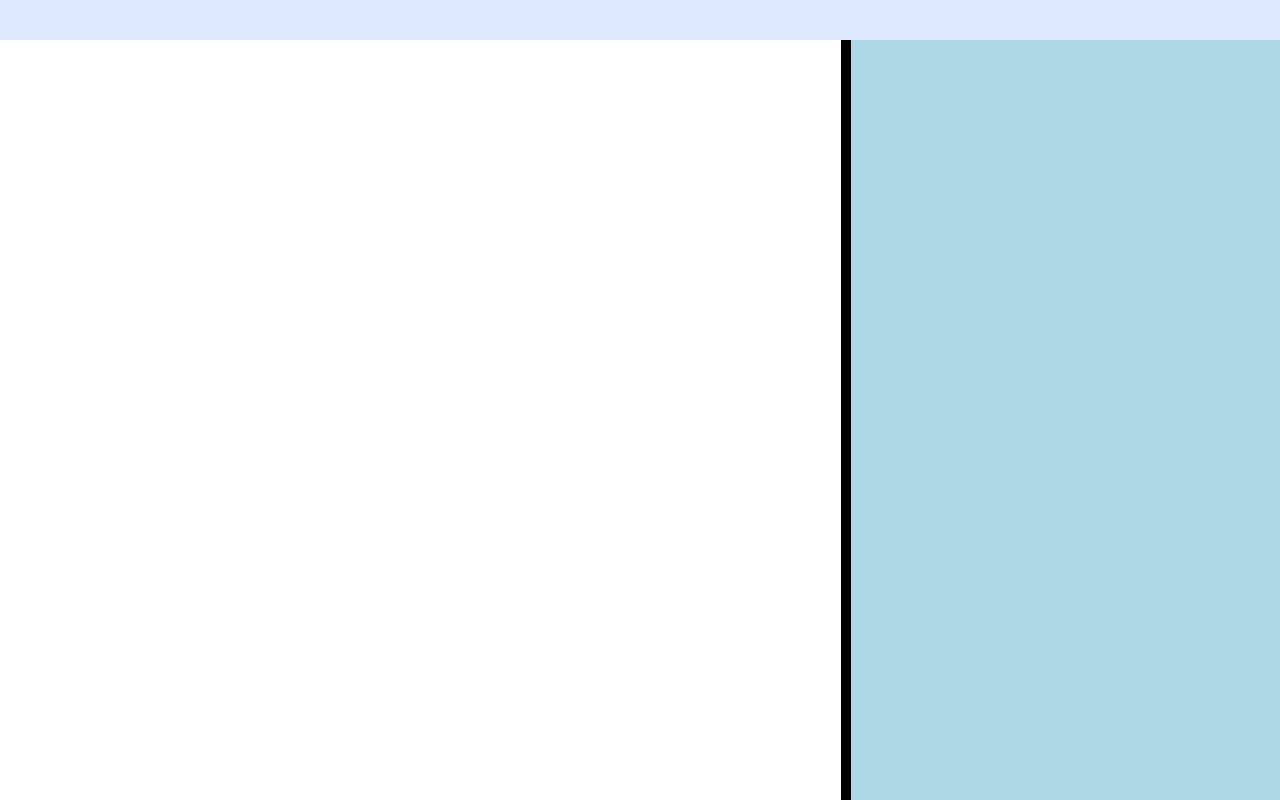
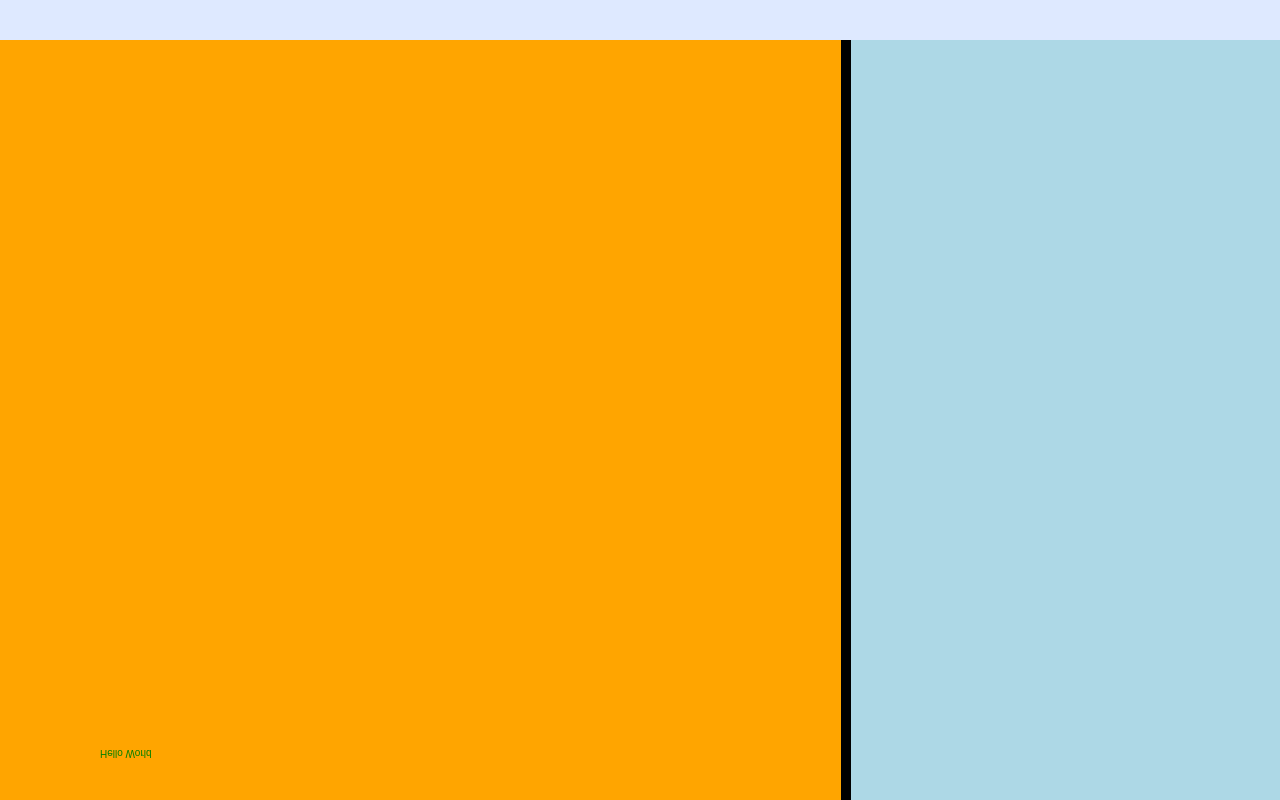
Before and after one commit to fstien/eLabsJS, a plain HTML site: page index.html in a window 1280 px wide. Drawn offline with Linux system fonts and the light colour scheme.

Commit message:
About to set boxes

```diff
--- a/eLabs.js
+++ b/eLabs.js
@@ -1,4 +1,6 @@
 var lab = {
+
+	graphArray: [],
 
 	UI: {
 		browser: {
@@ -7,7 +9,9 @@ var lab = {
 			mobile: mobileCheck(),
 		},
 		canvas: {
-			// .width, .height and .ratio
+			width: 0,
+			height: 0,
+			ratio: 1,
 		},
 		menu: {
 			desktop: 40,
@@ -21,18 +25,11 @@ var lab = {
 		}
 	},
 
+	mouse: {
 
-}
+	},
 
-// WHEN SCRIPT.JS IS LOADED
-$(document).ready(function() {
-
-// Define the ctx for canvas1
-var canvasVar = document.getElementById("canvasOne");
-var ctx = canvasVar.getContext("2d");
-
-
-lab.setCSS = function() {
+	setCSS: function() {
 		// Update the this UI lab object properties and set the div sizes
 		if(this.UI.browser.mobile) {
 			// Set the NavBar height for mobile
@@ -56,26 +53,106 @@ lab.setCSS = function() {
 		}
 	}
 
+}
+
+// Define the graph ratio (width/height), the padding in pixes and the scalse as a proportion of the plotUnitWidth in terms of the number of units on the X-axis
+function Graph(props) {
+	// The width/height ratio
+	this.ratio = props.ratio || 1;
+
+	// The padding size for the plot in the box
+	this.padding = props.padding || 10;
+
+	// The scale?
+	this.scale = props.scale || 1;
+
+	// Create the empty box object which will store coordinates for the box including paddings
+	this.box = {};
+
+	// Create the empty plot object which will store coordinates
+	this.plot = {};
+
+	// The default number of pixels by which the plot can overflow
+	this.plotPadding = props.padding || 4;
+
+	// Object of elements on the
+	this.elements = {}
+
+	// Set the default background color to white
+	this.color = props.color || "white";
+
+	// Set the default number of axes to 1
+	this.axes = props.axes || 1;
+
+	// Whether or not the graph appears
+	this.visible = false;
+
+	// Boolean for if the graph is being hovered
+	this.hover = false;
+
+	// The constructor name
+	this.className = arguments.callee.toString().match(/function\s+([^\s\(]+)/)[1];
+
+	this.arrayIndex = lab.graphArray.length;
+
+	// Add the graph to the lab graphArray
+	lab.graphArray.push(this);
+}
+
+Graph.prototype.setBox = function() {
+
+
+}
+
+// WHEN SCRIPT.JS IS LOADED
+$(document).ready(function() {
+
+// Define the ctx for canvas1
+var canvasVar = document.getElementById("canvasOne");
+var ctx = canvasVar.getContext("2d");
+
+// compute the constant ratio to scale the canvas with
+var devicePixelRatio = window.devicePixelRatio || 1;
+// determine the backing store ratio
+var backingStoreRatio = ctx.webkitBackingStorePixelRatio || ctx.mozBackingStorePixelRatio || ctx.msBackingStorePixelRatio || ctx.oBackingStorePixelRatio ||ctx.backingStorePixelRatio || 1;
+lab.UI.pixelRatio = (devicePixelRatio/backingStoreRatio)*1;
+
+// Apply different CSS properties depending on whether the device is mobile
 lab.setCSS()
 
+// Convert the canvas to a retina canvas. Call this every time the canvas is resized.
+lab.retinaTransform = function() {
+	// Tranform the lab for retina devices testing
+    var oldWidth = canvasVar.width;
+    var oldHeight = canvasVar.height;
+    canvasVar.width = oldWidth * this.UI.pixelRatio;
+    canvasVar.height = oldHeight * this.UI.pixelRatio;
+    canvasVar.style.width = oldWidth + 'px';
+    canvasVar.style.height = oldHeight + 'px';
+	ctx.translate(0, 0);
+    ctx.scale(this.UI.pixelRatio, this.UI.pixelRatio);
+    // Convert to cartesian coordinates with the retina transformation
+	ctx.translate(0, canvasVar.height/this.UI.pixelRatio);
+	ctx.scale(1,-1);
+}
 
 // Resize the UI elements when the desktop browser window changes size
-lab.resize = function() {
-
+lab.canvasResize = function() {
 	// Override the control pane size if it is outside the boundaries
 	this.UI.control.widthSize = Math.min(Math.max(this.UI.control.widthSize, this.UI.control.min), this.UI.control.max);
-
 	// Update the browser dimensions
 	this.UI.browser.height = $(window).height()
 	this.UI.browser.width = $(window).width()
-
 	// Update the this UI lab object properties and set the div sizes
-	if(!this.UI.browser.mobile) {
+	if(this.UI.browser.mobile) {
+		this.UI.canvas.height = this.UI.browser.height;
+		this.UI.canvas.width = this.UI.browser.width;
+	}
+	else {
 		// Set the lab size, with the newly updated browser dimensions
 		this.UI.canvas.height = this.UI.browser.height - this.UI.menu.desktop;
 		this.UI.canvas.width = this.UI.browser.width - this.UI.control.widthSize - this.UI.splitterSize;
 		this.UI.canvas.ratio = this.UI.canvas.width/this.UI.canvas.height
-
 		// Reset the size of divs
 		$("#One").height(this.UI.canvas.height)
 		$("#One").width(this.UI.canvas.width)
@@ -84,26 +161,38 @@ lab.resize = function() {
 		$("#Two").height(this.UI.canvas.height)
 		$("#Two").width(this.UI.control.widthSize)
 	}
-
 	// Set the lab width and height
 	canvasVar.height = this.UI.canvas.height;
 	canvasVar.width = this.UI.canvas.width;
 
-	// Tranform the lab for retina devices testing
-    var oldWidth = canvasVar.width;
-    var oldHeight = canvasVar.height;
-    canvasVar.width = oldWidth * lab.UI.pixelRatio;
-    canvasVar.height = oldHeight * lab.UI.pixelRatio;
-    canvasVar.style.width = oldWidth + 'px';
-    canvasVar.style.height = oldHeight + 'px';
-	ctx.translate(0, 0);
-    ctx.scale(lab.UI.pixelRatio, lab.UI.pixelRatio);
-    // Convert to cartesian coordinates with the retina transformation
-	ctx.translate(0, canvasVar.height/lab.UI.pixelRatio);
-	ctx.scale(1,-1);
+	// Apply retina transformation
+	this.retinaTransform();
 }
 
-lab.resize()
+// Set the initial size
+lab.canvasResize()
+// Resize every time the window resizes.
+window.addEventListener("resize", lab.canvasResize.bind(lab) );
+
+// When the mouse moves
+window.addEventListener('mousemove', function(evt) {
+	lab.mouse.x = evt.x;
+	lab.mouse.y = lab.UI.browser.height - evt.y;
+	if(dragSwitch) {
+		lab.UI.control.widthSize = lab.UI.browser.width - lab.mouse.x - shift;
+		lab.canvasResize()
+	}
+ })
+
+// The code for the slider
+var shift, dragSwitch = false;
+$("#splitter").mousedown(function() {
+	dragSwitch = true;
+	shift = lab.UI.browser.width - lab.UI.control.widthSize - lab.mouse.x
+})
+$("#splitter").mouseup(function() {
+	dragSwitch = false;
+});
 
 
 // Call Animation loop
@@ -111,17 +200,18 @@ window.requestAnimationFrame(drawScreen);
 
 // The animation loop
 function drawScreen() {
-
-
 	// White refresh
 	//ctx.clearRect(0,0,canvasVar.width,canvasVar.height);
-	ctx.fillStyle = "red";
+	ctx.fillStyle = "orange";
 	ctx.fillRect(0,0,canvasVar.width,canvasVar.height);
+
+	ctx.fillStyle = "green";
+	ctx.fillText("Hello World",100,50);
+
 
 
 
 	window.requestAnimationFrame(drawScreen);
 }
 
-
 })
--- a/resources/styles.css
+++ b/resources/styles.css
@@ -15,7 +15,7 @@ body {
 }
 
 #One {
-  background-color: white;
+  background-color: green;
   overflow: hidden;
 }
 
--- a/script.js
+++ b/script.js
@@ -0,0 +1,7 @@
+first = new Graph({
+	ratio: 1.5,
+})
+
+second = new Graph({
+	ratio: 1.5,
+})
```
Lines whose indentation alone changed are shown as unchanged.
